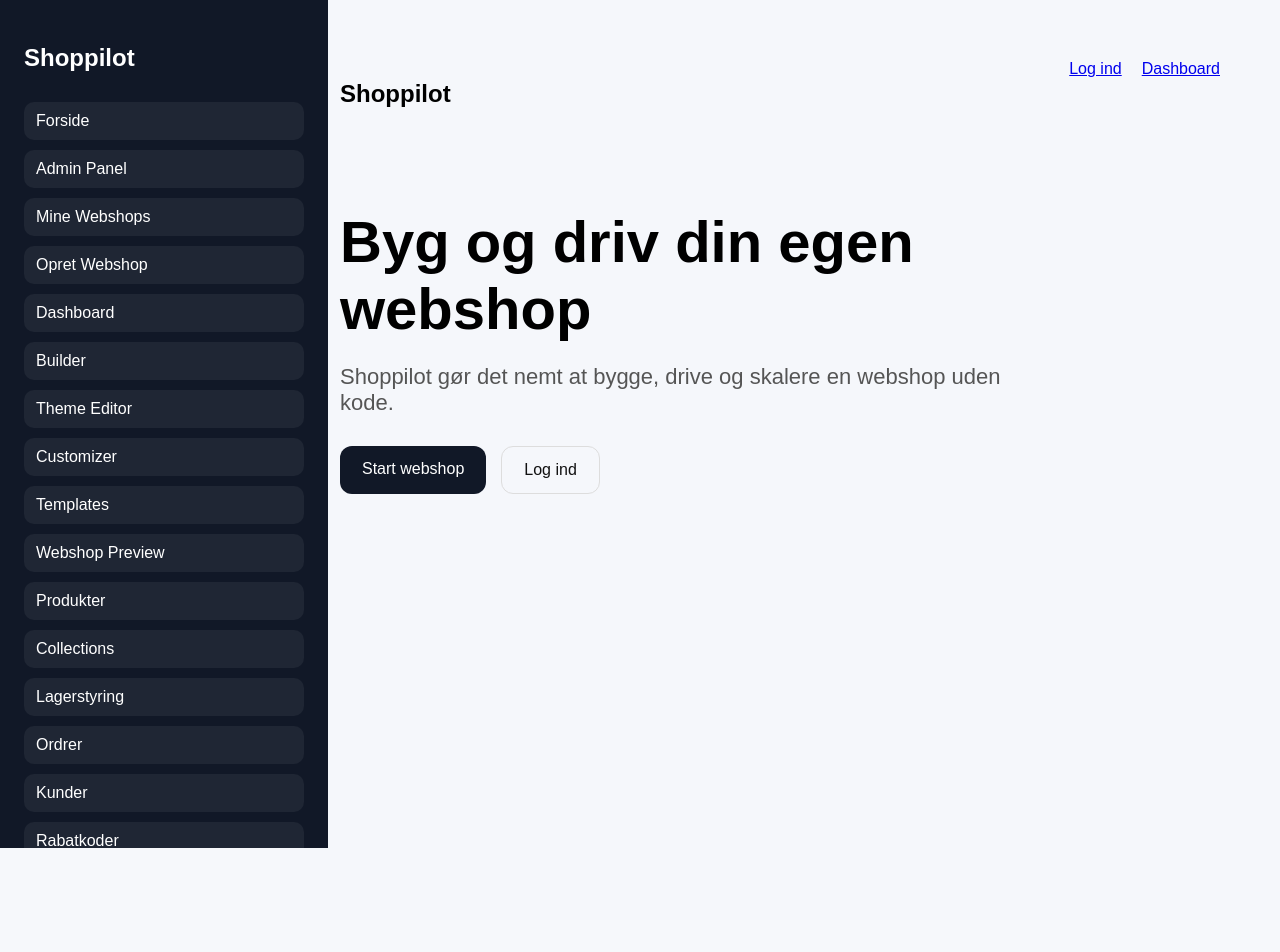
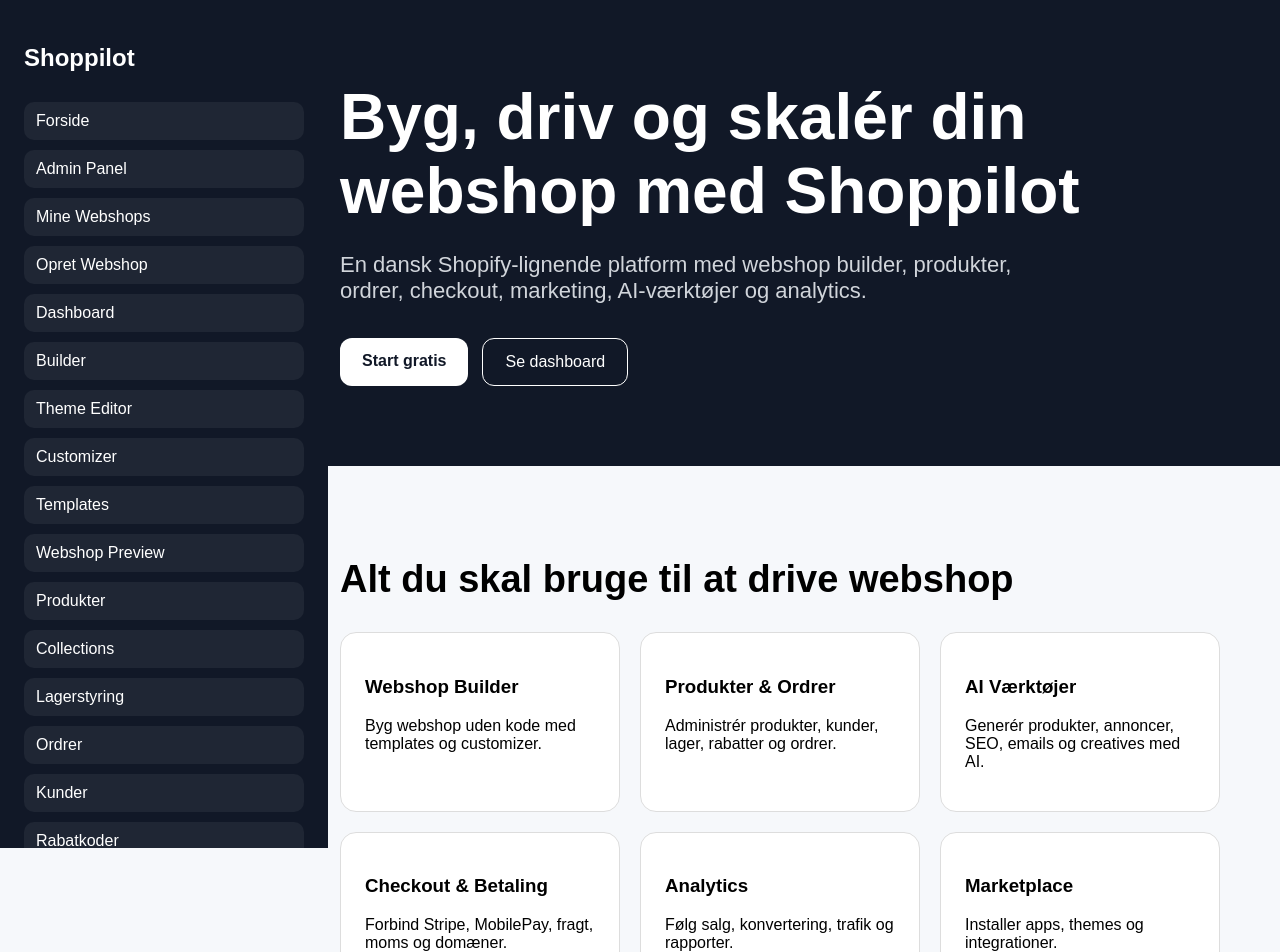
Before and after one commit to postjkhandel-ship-it/shoppilot, a Next.js app: page / in a window 1280 px wide. Shown: the top 952 px of the page. Before the commit the page ends 920 px from the top, so only its background shows below. Built offline with nearby package versions, Linux system fonts and the light colour scheme.

Commit message:
Update page.js

```diff
--- a/app/page.js
+++ b/app/page.js
@@ -1,64 +1,96 @@
 export default function Home() {
   return (
-    <main
-      style={{
-        fontFamily: "Arial",
-        background: "#f5f7fb",
-        minHeight: "100vh",
-        padding: "60px"
-      }}
-    >
-      <nav
-        style={{
-          display: "flex",
-          justifyContent: "space-between",
-          marginBottom: "80px"
-        }}
-      >
-        <h2>Shoppilot</h2>
-
-        <div style={{ display: "flex", gap: "20px" }}>
-          <a href="/login">Log ind</a>
-          <a href="/dashboard">Dashboard</a>
-        </div>
-      </nav>
-
-      <div style={{ maxWidth: "700px" }}>
-        <h1 style={{ fontSize: "58px", marginBottom: "20px" }}>
-          Byg og driv din egen webshop
+    <main style={{ fontFamily: "Arial", background: "#f6f8fb", minHeight: "100vh" }}>
+      <section style={{ padding: "80px 60px", background: "#111827", color: "white" }}>
+        <h1 style={{ fontSize: "64px", maxWidth: "900px", margin: 0 }}>
+          Byg, driv og skalér din webshop med Shoppilot
         </h1>
 
-        <p style={{ fontSize: "22px", color: "#555" }}>
-          Shoppilot gør det nemt at bygge, drive og skalere en webshop
-          uden kode.
+        <p style={{ fontSize: "22px", maxWidth: "720px", marginTop: "24px", color: "#d1d5db" }}>
+          En dansk Shopify-lignende platform med webshop builder, produkter,
+          ordrer, checkout, marketing, AI-værktøjer og analytics.
         </p>
 
-        <div style={{ marginTop: "30px", display: "flex", gap: "15px" }}>
-          <a href="/builder" style={button}>
-            Start webshop
+        <div style={{ display: "flex", gap: "14px", marginTop: "34px" }}>
+          <a href="/create-store" style={primary}>
+            Start gratis
           </a>
 
-          <a href="/login" style={secondary}>
-            Log ind
+          <a href="/dashboard" style={secondary}>
+            Se dashboard
           </a>
         </div>
-      </div>
+      </section>
+
+      <section style={{ padding: "60px" }}>
+        <h2 style={{ fontSize: "38px" }}>
+          Alt du skal bruge til at drive webshop
+        </h2>
+
+        <div style={grid}>
+          <div style={card}>
+            <h3>Webshop Builder</h3>
+            <p>Byg webshop uden kode med templates og customizer.</p>
+          </div>
+
+          <div style={card}>
+            <h3>Produkter & Ordrer</h3>
+            <p>Administrér produkter, kunder, lager, rabatter og ordrer.</p>
+          </div>
+
+          <div style={card}>
+            <h3>AI Værktøjer</h3>
+            <p>Generér produkter, annoncer, SEO, emails og creatives med AI.</p>
+          </div>
+
+          <div style={card}>
+            <h3>Checkout & Betaling</h3>
+            <p>Forbind Stripe, MobilePay, fragt, moms og domæner.</p>
+          </div>
+
+          <div style={card}>
+            <h3>Analytics</h3>
+            <p>Følg salg, konvertering, trafik og rapporter.</p>
+          </div>
+
+          <div style={card}>
+            <h3>Marketplace</h3>
+            <p>Installer apps, themes og integrationer.</p>
+          </div>
+        </div>
+      </section>
     </main>
   );
 }
 
-const button = {
-  background: "#111827",
+const primary = {
+  background: "white",
+  color: "#111827",
+  padding: "14px 22px",
+  borderRadius: "12px",
+  textDecoration: "none",
+  fontWeight: "bold"
+};
+
+const secondary = {
+  background: "transparent",
   color: "white",
+  border: "1px solid white",
   padding: "14px 22px",
   borderRadius: "12px",
   textDecoration: "none"
 };
 
-const secondary = {
+const grid = {
+  display: "grid",
+  gridTemplateColumns: "repeat(auto-fit, minmax(260px,1fr))",
+  gap: "20px",
+  marginTop: "30px"
+};
+
+const card = {
+  background: "white",
   border: "1px solid #ddd",
-  padding: "14px 22px",
-  borderRadius: "12px",
-  textDecoration: "none",
-  color: "#111"
+  borderRadius: "16px",
+  padding: "24px"
 };
```
